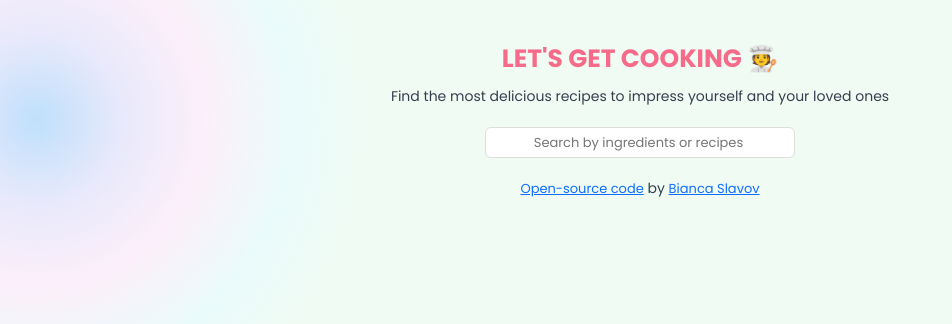
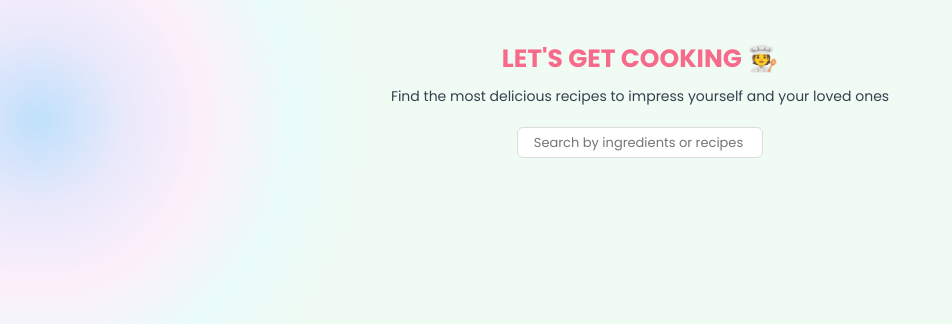
Before and after one commit to Bianca-Slavov/recipe-website, a React (Create React App) app: page / in a window 1280 px wide. Shown: the top 324 px of the page, without its empty margins (0-952 px from the left). Built offline with nearby package versions, Linux system fonts and the light colour scheme.

Commit message:
Trying to place the divs next to each other

```diff
--- a/src/App.css
+++ b/src/App.css
@@ -4,6 +4,11 @@ body {
   color: #35404e;
   font-family: "Poppins", sans-serif;
   text-align: center;
+}
+
+.main{
+  width: 80%;
+  margin: 0 auto;
 }
 
 
--- a/src/App.js
+++ b/src/App.js
@@ -4,33 +4,15 @@ import Search from './Search'
 function App() {
   return (
     <div className="App">
+      <div className="main">
       <header className="App-header">
         Let's get cooking 🧑‍🍳
       </header>
       <p>Find the most delicious recipes to impress yourself and your loved ones</p>
+        <Search />
+      </div>
 
-      <main>
-        <Search />
-      </main>
 
-      <footer className="App-footer">
-          {" "}
-          <a
-            href="https://github.com/Bianca-Slavov/dictionary-project-react"
-            target="_blank"
-            rel="noreferrer"
-          >
-            Open-source code
-          </a>{" "}
-          by{" "}
-          <a
-            href="https://www.linkedin.com/in/biancaslavov/"
-            target="_blank"
-            rel="noreferrer"
-          >
-            Bianca Slavov
-          </a>
-        </footer>
     </div>
   );
 }
--- a/src/Results.js
+++ b/src/Results.js
@@ -1,5 +1,6 @@
 import React from "react";
 import Meal from "./Meal"
+import './Results.css';
 
 export default function Results(props) {
     if (props.results) {
@@ -9,7 +10,9 @@ export default function Results(props) {
                 if (index) {
                 return (
                     <div key={index}>
+                        <div className="container">
                         <Meal meal={meal} />
+                        </div>
                     </div>
                 );
                 } else {
```
Also changed, not shown: src/Results.css (added).
